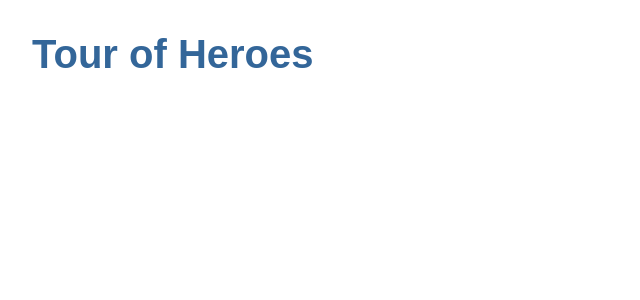
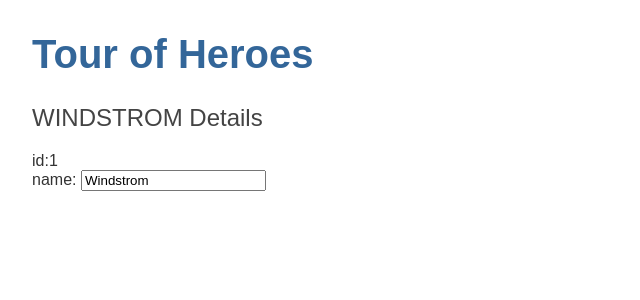
Before and after one commit to Neytlds/demo-angular, an Angular app in the folder angular-tour-of-heroes/: page / in a window 1280 px wide. Shown: the top 300 px of the page, without its empty margins (0-640 px from the left). Built offline with nearby package versions, Linux system fonts and the light colour scheme.

Commit message:
1. 英雄编辑器

```diff
--- a/angular-tour-of-heroes/src/app/app.component.html
+++ b/angular-tour-of-heroes/src/app/app.component.html
@@ -1 +1,3 @@
 <h1>{{ title }}</h1>
+
+<app-heroes></app-heroes>
--- /dev/null
+++ b/angular-tour-of-heroes/src/app/hero.ts
@@ -0,0 +1,5 @@
+// 英雄类（这个类是一个实体模型）
+export class Hero {
+  id: number;
+  name: string;
+}
--- /dev/null
+++ b/angular-tour-of-heroes/src/app/heroes/heroes.component.html
@@ -0,0 +1,7 @@
+<h2>{{ hero.name | uppercase }} Details</h2><!-- 竖线右边的是Angular的内置管道，用于格式化字符串，uppercase用于将字符串大写 -->
+<div><span>id:</span>{{ hero.id }}</div>
+<div>
+    <label>name:
+        <input [(ngModel)]="hero.name" placeholder="name" /><!-- [(ngModel]：双向绑定 -->
+    </label>
+</div>
--- /dev/null
+++ b/angular-tour-of-heroes/src/app/heroes/heroes.component.ts
@@ -0,0 +1,18 @@
+import { Component, OnInit } from "@angular/core"; // 从 Angular 核心库中导入 Component 符号，并为组件类加上 @Component 装饰器
+import { Hero } from "../hero"; // 导入 Hero 类
+
+@Component({ // 装饰器函数，用于为该组件指定 Angular 所需的元数据
+  selector: "app-heroes", // 组件的选择器（CSS 元素选择器）
+  templateUrl: "./heroes.component.html", // 组件模板文件的位置
+  styleUrls: ["./heroes.component.css"] // 组件私有 CSS 样式表文件的位置
+})
+export class HeroesComponent implements OnInit {
+  hero: Hero = {
+    id: 1,
+    name: "Windstrom"
+  };
+
+  constructor() {}
+
+  ngOnInit() {} // 是一个生命周期钩子，Angular 在创建完组件后很快就会调用 ngOnInit。这里是放置初始化逻辑的好地方
+}
```
Also changed, not shown: angular-tour-of-heroes/src/app/app.component.ts (+5 -5 lines), angular-tour-of-heroes/src/app/app.module.ts (+8 -10 lines), angular-tour-of-heroes/src/app/heroes/heroes.component.css (added), 1 other file (tests, documents, lock files or other folders).
